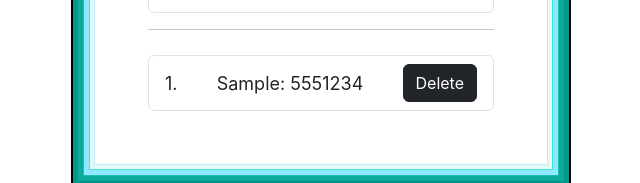
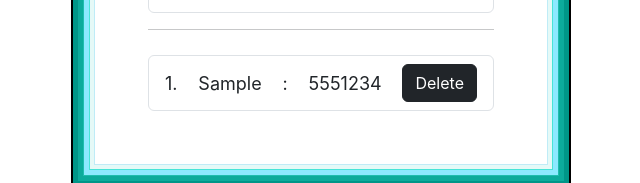
Before and after one commit to ortursucceeh/react-phonebook, a React (Create React App) app: page / in a window 1280 px wide. Both pictures are taken after typing "Sample", "5551234" into the empty fields and a click on the button "Add Contact". Shown: the part 705-888 px from the top of the page, without its empty margins (319-959 px from the left). Built offline with nearby package versions, Linux system fonts and the light colour scheme.

Commit message:
code refactoring

```diff
--- a/src/components/App.jsx
+++ b/src/components/App.jsx
@@ -22,7 +22,7 @@ export class App extends Component {
       return
     }
 
-    this.setState(prevState => ({ ...prevState, contacts: prevState.contacts.concat([newUser]) }))
+    this.setState(prevState => ({ contacts: [...prevState.contacts, newUser] }))
   }
 
   deleteContact = (id) => {
@@ -35,10 +35,9 @@ export class App extends Component {
   handleFilterChange = evt => {
     const { value } = evt.target;
     console.log('value :>> ', value);
-    this.setState(prevState => ({
-      ...prevState,
+    this.setState({
       filter: value,
-    }))
+    })
   }
 
   render() {
--- a/src/components/Contact/Contact.js
+++ b/src/components/Contact/Contact.js
@@ -8,9 +8,8 @@ class Contact extends Component {
 
     return (
       <li className={`${css['contact']} list-group-item`}>
-        <span>
-          {name}: {number}
-        </span>
+        <span className={css['contact__info']}>{name}</span>:
+        <span className={css['contact__info']}>{number}</span>
         <button
           className="btn btn-dark"
           type="submit"
@@ -24,9 +23,9 @@ class Contact extends Component {
 }
 
 Contact.propTypes = {
-  id: propTypes.number.isRequired,
+  id: propTypes.string.isRequired,
   name: propTypes.string.isRequired,
-  number: propTypes.number.isRequired,
+  number: propTypes.string.isRequired,
   deleteContact: propTypes.func.isRequired,
 };
 
--- a/src/components/Contact/Contact.module.css
+++ b/src/components/Contact/Contact.module.css
@@ -4,3 +4,7 @@
   justify-content: space-between;
   align-items: center;
 }
+
+.contact__info {
+  text-align: left;
+}
--- a/src/components/ContactForm/ContactForm.js
+++ b/src/components/ContactForm/ContactForm.js
@@ -29,6 +29,7 @@ class ContactForm extends Component {
               type="text"
               name="name"
               className="form-control"
+              pattern="^[a-zA-Zа-яА-Я]+(([' -][a-zA-Zа-яА-Я ])?[a-zA-Zа-яА-Я]*)*$"
               title="Name may contain only letters, apostrophe, dash and spaces. For example Adrian, Jacob Mercer, Charles de Batz de Castelmore d'Artagnan"
               placeholder="Cristiano Ronaldo"
               required
--- a/src/components/Contacts/Contacts.js
+++ b/src/components/Contacts/Contacts.js
@@ -44,7 +44,7 @@ class Contacts extends Component {
 Contacts.propTypes = {
   contacts: PropTypes.arrayOf(
     PropTypes.shape({
-      id: PropTypes.number.isRequired,
+      id: PropTypes.string.isRequired,
       name: PropTypes.string.isRequired,
       number: PropTypes.string.isRequired,
     })
```
